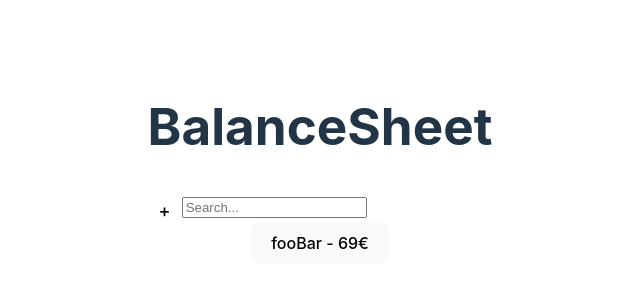
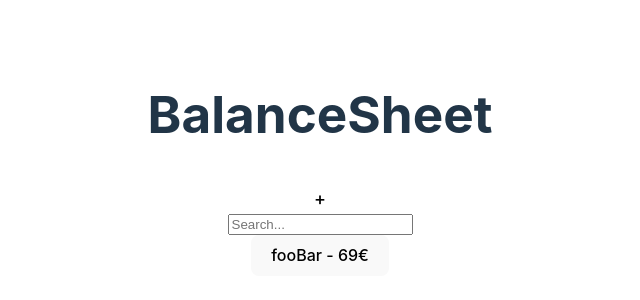
Before and after one commit to Luis-0104/BalanceSheet, a React (Vite) app: page / in a window 1280 px wide. Shown: the part 236-536 px from the top of the page, without its empty margins (320-960 px from the left). Built offline with nearby package versions, Linux system fonts and the light colour scheme.

Commit message:
der css boss

```diff
--- a/src/components/styling/SearchBar.css
+++ b/src/components/styling/SearchBar.css
@@ -1,10 +1,13 @@
 #searchField{
     height: 100%;
+    align-items: center;
 
 }
 .hdiv{
-    display: flex;
-    align-items: center;
+    display: block;
+  margin-left: auto;
+  margin-right: auto;
+  width: 100%;
   }
 #searchButton{
     aspect-ratio: 1;
```
